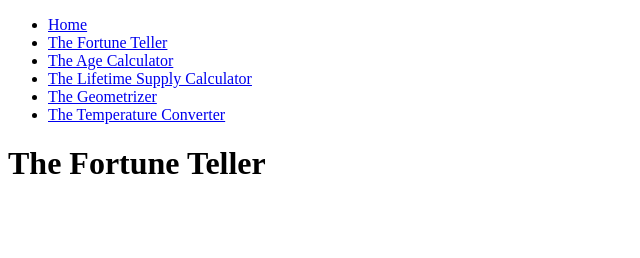
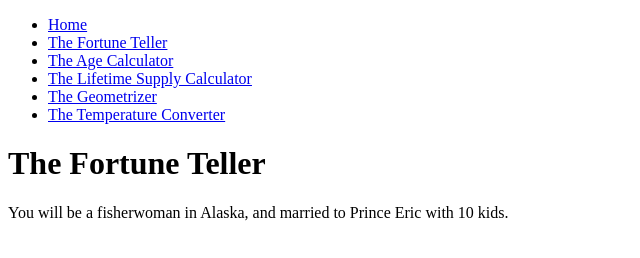
Before and after one commit to radrye/javascript-variables-and-functions-exercises, a plain HTML site: page thefortuneteller.html in a window 1280 px wide. Shown: the whole page, without its empty margins (0-640 px from the left). Drawn offline with Linux system fonts and the light colour scheme.

Commit message:
fortune!

```diff
--- a/thefortuneteller.html
+++ b/thefortuneteller.html
@@ -16,6 +16,22 @@
     <div id="output"></div>
     <script>
       // YOUR CODE GOES HERE
+      var numberOfChildren    = 10;
+      var partnersName        = "Prince Eric";
+      var geographicLocation  = "Alaska";
+      var jobTitle            = "fisherwoman";
+
+      var fortune = " You will be a "
+                  + jobTitle
+                  + " in "
+                  + geographicLocation
+                  + ", and married to "
+                  + partnersName
+                  + " with "
+                  + numberOfChildren
+                  + " kids.";
+      //console.log(fortune);
+      addOutput(fortune);
 
       // Call the addOutput function with your output value
       // when you are ready.
```
